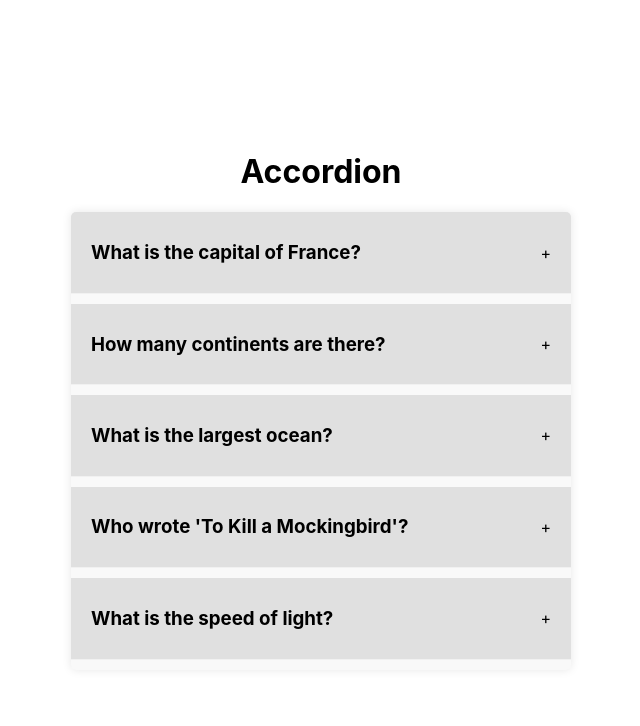
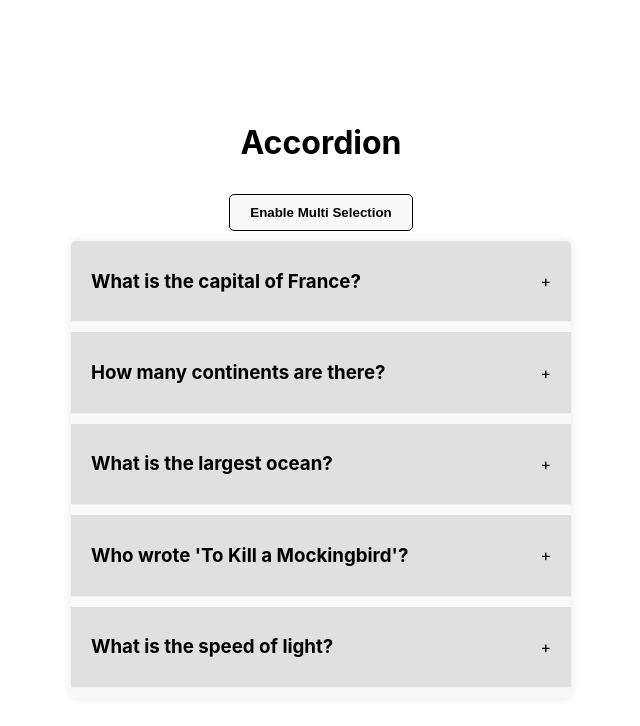
Before and after one commit to KayokwaC/project25, a React (Create React App) app in the folder reactproject25/: page / in a window 1280 px wide. Shown: the top 726 px of the page, without its empty margins (319-959 px from the left). Built offline with nearby package versions, Linux system fonts and the light colour scheme.

Commit message:
add  multi-select button and its styling

```diff
--- a/reactproject25/src/components/accordion/index.jsx
+++ b/reactproject25/src/components/accordion/index.jsx
@@ -13,6 +13,7 @@ function handleSingleSelection(currentId){
 
 return <div className='wrapper'>
     <h1>Accordion</h1>
+    <button>Enable Multi Selection</button>
     <div className='accordion'>
         {
             data?.length>0? (
--- a/reactproject25/src/components/accordion/style.css
+++ b/reactproject25/src/components/accordion/style.css
@@ -5,6 +5,17 @@
     align-items: center;
     flex-direction: column;
     height: 100vh;
+    gap:10px;
+}
+
+.wrapper button{
+    padding: 10px 20px;
+    border: 1px solid #000;
+    border-radius: 5px;
+    cursor: pointer;
+    background: #f9f9f9;
+    font-weight: bold;
+    color: #000;
 }
 
 .accordion {
```
